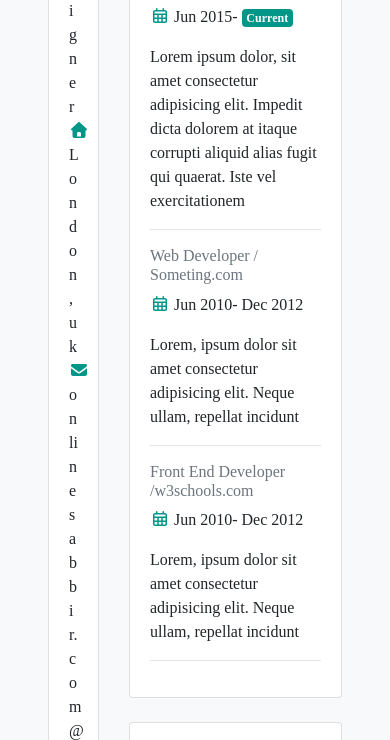
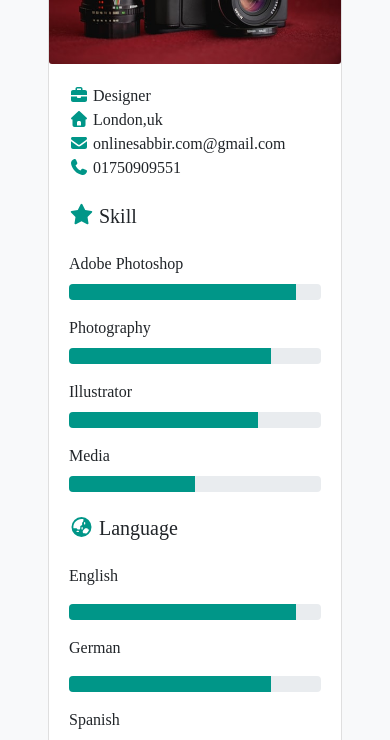
Before and after one commit to Engrmdsabbir/skillCv, a plain HTML site: page index.html in a window 390 px wide. Shown: the part 171-911 px from the top of the page. Drawn offline with nearby package versions, Linux system fonts and the light colour scheme.

Commit message:
Update index.html

```diff
--- a/index.html
+++ b/index.html
@@ -14,7 +14,7 @@
   <body>
     <div class="container-fluid bg-light py-3 px-5">
       <div class="row">
-        <div class="col-3">
+        <div class="col-12 col-md-3">
           <div class="card">
             <div class="imge">
               <img src="img/card.jpg" class="card-img" alt="images" />
@@ -90,7 +90,7 @@
             </div>
           </div>
         </div>
-        <div class="col-9">
+        <div class="col-12 col-md-9">
           <div class="card">
             <div class="card-body">
               <h2 class="mb-3">
```
